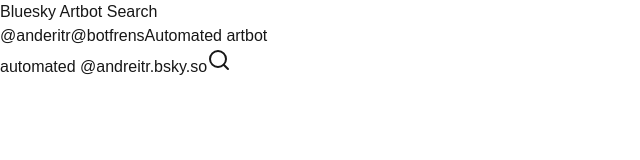
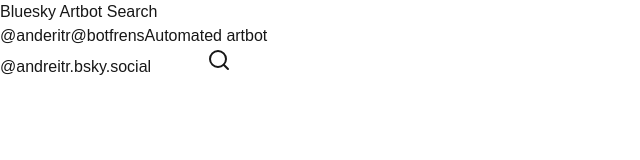
Before and after one commit to nftbiker/bluesky-users, a Next.js app: page / in a window 1280 px wide. Shown: the top 160 px of the page, without its empty margins (0-640 px from the left). Built offline with nearby package versions, Linux system fonts and the light colour scheme.

Commit message:
Fix default search

```diff
--- a/src/app/page.js
+++ b/src/app/page.js
@@ -4,15 +4,15 @@
 import { Search, ExternalLink } from 'lucide-react';
 
 export default function SearchApp() {
-  const [query, setQuery] = useState("automated @andreitr.bsky.social");
+  const [query, setQuery] = useState("@andreitr.bsky.social");
   const [results, setResults] = useState([]);
   const [loading, setLoading] = useState(false);
   const [cursor, setCursor] = useState('');
   const [hasMore, setHasMore] = useState(false);
 
   const predefinedSearches = [
-    { text: "automated @andreitr.bsky.social", label: "@anderitr" },
-    { text: "automated @botfrens.bsky.social", label: "@botfrens" },
+    { text: "@andreitr.bsky.social", label: "@anderitr" },
+    { text: "@botfrens.bsky.social", label: "@botfrens" },
     { text: "automated #artbot", label: "Automated artbot" },
   ];
 
```
